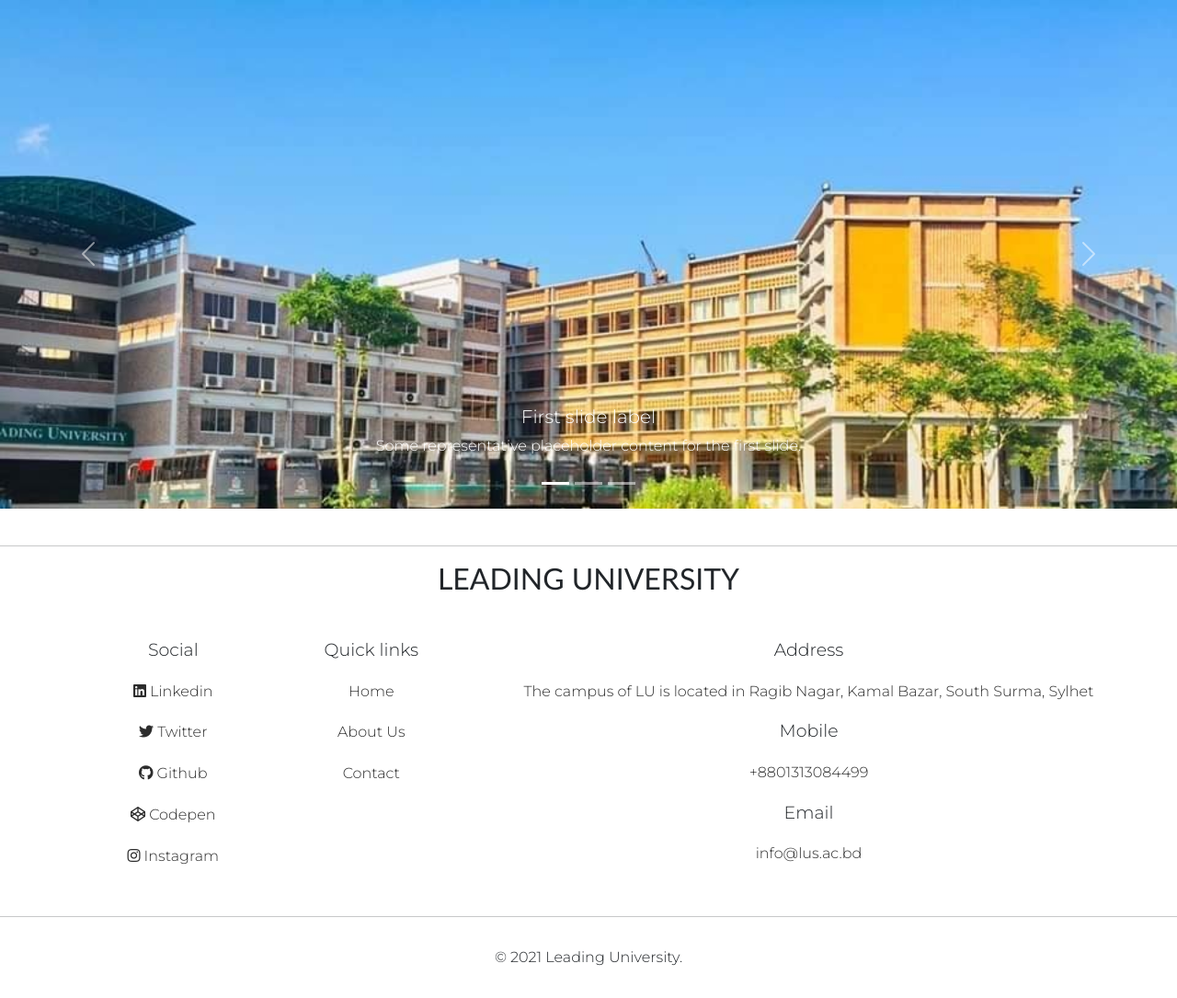
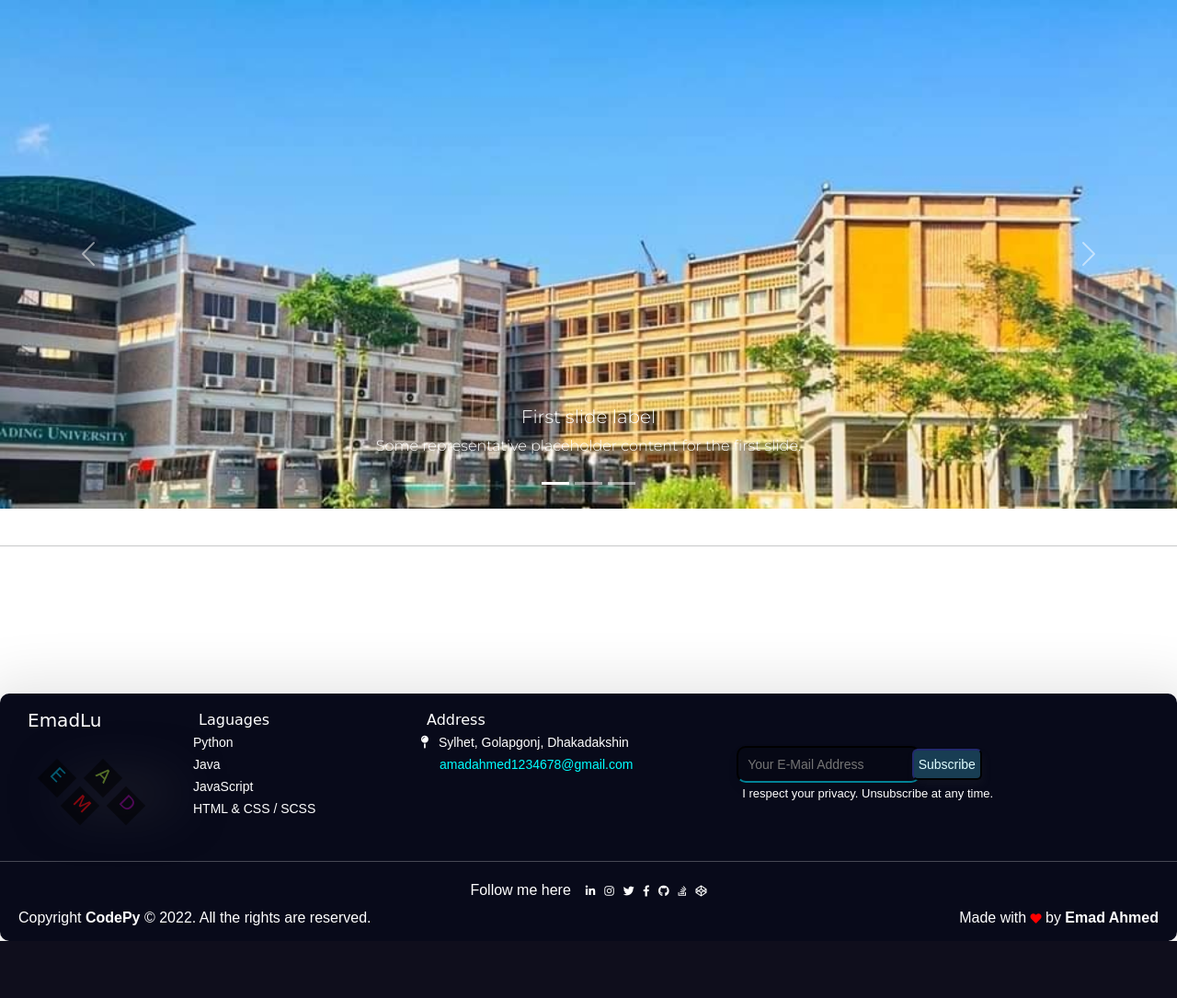
Before and after one commit to Emad-ahmed/University_Management_System, a Django app: page / in a window 1280 px wide. Shown: the part 229-1314 px from the top of the page at 92% size. After the commit the page ends 1252 px from the top, so only its background shows below. Run offline with Django 3.2, Linux system fonts and the light colour scheme; some libraries are stand-ins or nearby versions.

Commit message:
changemany

```diff
--- a/myversity/templates/base.html
+++ b/myversity/templates/base.html
@@ -7,6 +7,7 @@
     <meta name="viewport" content="width=device-width, initial-scale=1.0" />
     <title>{% block title %}{% endblock title %}</title>
     <link rel="stylesheet" href="{% static 'css/home.css' %}" />
+    <link rel="stylesheet" href="{% static 'css/footer.css' %}" />
     <link
       rel="stylesheet"
       href="https://maxcdn.bootstrapcdn.com/bootstrap/4.0.0/css/bootstrap.min.css"
@@ -143,62 +144,103 @@
     {% block content %}{% endblock content %} <br />
 
     <hr / > {% comment %} Footer {% endcomment %}
-    <div class="footer text-center">
-      <div class="heading">
-        <h2>Leading University</h2>
-      </div>
-      <div class="content">
-        <div class="social-media ms-5">
-          <h4>Social</h4>
-          <p>
-            <a href="https://www.linkedin.com/in/sanket-bodke-995b5b205/"
-              ><i class="fab fa-linkedin"></i> Linkedin</a
-            >
-          </p>
-          <p>
-            <a href="https://twitter.com/Sanket46171296"
-              ><i class="fab fa-twitter"></i> Twitter</a
-            >
-          </p>
-          <p>
-            <a href="https://github.com/sanketbodke"
-              ><i class="fab fa-github"></i> Github</a
-            >
-          </p>
-          <p>
-            <a href="https://codepen.io/sanketbodke"
-              ><i class="fab fa-codepen"></i> Codepen</a
-            >
-          </p>
-          <p>
-            <a href="https://www.instagram.com/imsanketbodke/?hl=en"
-              ><i class="fab fa-instagram"></i> Instagram</a
-            >
-          </p>
+
+    <link
+      href="https://use.fontawesome.com/releases/v5.0.1/css/all.css"
+      rel="stylesheet"
+    />
+
+    <footer>
+      <div class="row-footer">
+        <div class="site-logo">
+          <span>EmadLu</span>
+          <ul class="main-nav">
+            <li class="item1">
+              <span>E</span>
+            </li>
+            <li class="item2">
+              <span>M</span>
+            </li>
+            <li class="item3">
+              <span>A</span>
+            </li>
+            <li class="item4">
+              <span>D</span>
+            </li>
+          </ul>
         </div>
-        <div class="links ms-5">
-          <h4>Quick links</h4>
-          <p><a href="#">Home</a></p>
-          <p><a href="#">About Us</a></p>
-          <p><a href="#">Contact</a></p>
+        <div class="site-links">
+          <span>Laguages</span>
+          <ul class="list-links">
+            <li><a>Python</a></li>
+            <li><a>Java</a></li>
+            <li><a>JavaScript</a></li>
+            <li><a>HTML & CSS / SCSS</a></li>
+          </ul>
         </div>
-        <div class="details ms-5">
-          <h4 class="address">Address</h4>
-          <p>
-            The campus of LU is located in Ragib Nagar, Kamal Bazar, South
-            Surma, Sylhet
-          </p>
-          <h4 class="mobile">Mobile</h4>
-          <p><a href="#">+8801313084499</a></p>
-          <h4 class="mail">Email</h4>
-          <p><a href="#">info@lus.ac.bd</a></p>
+        <div class="adr-email">
+          <span>Address</span>
+          <ul class="">
+            <li class="location">
+              <a
+                ><i class="fas fa-map-pin"></i>Sylhet, Golapgonj,
+                Dhakadakshin</a
+              >
+            </li>
+            <li class="email">
+              <a href="mailto:amadahmed1234678@gmail.com?subject=subject text"
+                >amadahmed1234678@gmail.com</a
+              >
+            </li>
+          </ul>
+        </div>
+        <div class="subscribe-form">
+          <input type="email" placeholder="Your E-Mail Address" />
+          <button type="submit">Subscribe</button>
+          <p>I respect your privacy. Unsubscribe at any time.</p>
         </div>
       </div>
-      <footer>
-        <hr />
-        &copy; 2021 Leading University.
-      </footer>
-    </div>
+
+      <hr class="mainhr" />
+
+      <div class="row-footer">
+        <div class="follow-icons">
+          <li><span>Follow me here</span></li>
+          <li>
+            <a href="#"><i class="fab fa-linkedin-in"></i></a>
+          </li>
+          <li>
+            <a href="#"><i class="fab fa-instagram"></i></a>
+          </li>
+          <li>
+            <a href="#"><i class="fab fa-twitter"></i></a>
+          </li>
+          <li>
+            <a href="#"><i class="fab fa-facebook-f"></i></a>
+          </li>
+          <li>
+            <a href="#"><i class="fab fa-github"></i></a>
+          </li>
+          <li>
+            <a href="#"><i class="fab fa-stack-overflow"></i></a>
+          </li>
+          <li>
+            <a href="#"><i class="fab fa-codepen"></i></a>
+          </li>
+        </div>
+      </div>
+
+      <div class="row-footer">
+        <div class="right-dis">
+          Made with
+          <i style="color: red; font-size: 12px" class="fas fa-heart"></i> by
+          <strong>Emad Ahmed</strong>
+        </div>
+        <div class="left-dis">
+          Copyright <strong>CodePy</strong> © 2022. All the rights are reserved.
+        </div>
+      </div>
+    </footer>
 
     <script
       src="https://cdn.jsdelivr.net/npm/bootstrap@5.0.2/dist/js/bootstrap.bundle.min.js"
--- a/myversity/templates/login.html
+++ b/myversity/templates/login.html
@@ -12,7 +12,7 @@
     <form action="">
       <h1>Login Form</h1>
       <div>
-        <input type="text" placeholder="Username" required="" id="username" />
+        <input type="number" placeholder="Id No" required="" id="id_no" />
       </div>
       <div>
         <input
--- a/myversity/views/register.py
+++ b/myversity/views/register.py
@@ -35,5 +35,4 @@
             messages.success(request, 'Profile details updated.')
             return render(request, 'register.html', {'form': fm})
         except:
-            messages.error(request, 'Something Wrong Happened')
             return render(request, 'register.html', {'form': fm})
--- /dev/null
+++ b/static/css/footer.css
@@ -0,0 +1,291 @@
+footer {
+    box-sizing: border-box;
+    position: relative;
+    margin: 10rem 0px 0px 0px;
+    background-color: #080a1a;
+    color: #ffffff;
+    font-style: normal;
+    padding: 4px 0 10px;
+    line-height: 24px;
+    font-family: 'Tajawal', sans-serif;
+    word-break: normal;
+    border-radius: 10px;
+    box-shadow: 2px 6px 60px 20px rgba(0, 0, 0, 0.1);
+}
+
+.row-footer {
+    padding: 3px 20px 3px 20px;
+}
+
+.row-footer::after {
+    content: "";
+    clear: both;
+    display: table;
+}
+
+hr {
+    width: 100%;
+    border: none;
+    border-top: 0.1rem ridge rgba(100, 150, 173, 0.596);
+}
+
+@import url('https://fonts.googleapis.com/css2?family=Oregano&display=swap');
+.site-logo {
+    float: left;
+    width: 15%;
+    padding: 10px;
+}
+
+.site-logo span {
+    font-family: 'Oregano', cursive;
+    font-size: 20px;
+}
+
+.main-nav {
+    position: absolute;
+    top: 40%;
+    left: 6%;
+    margin: 0;
+    padding: 0;
+    width: 100px;
+    height: -1px;
+    box-shadow: 2px 2px 60px 8px rgba(102, 98, 98, 0.5);
+}
+
+.main-nav li {
+    list-style: none;
+    position: absolute;
+    width: 30px;
+    height: 30px;
+    background: #000;
+    transform: rotate(45deg);
+    transition: 0.5s;
+    margin: -30px;
+    opacity: 0.5;
+}
+
+.main-nav li:hover {
+    opacity: 1;
+}
+
+.main-nav li span {
+    margin-left: 6.5px;
+}
+
+.main-nav li.item1 {
+    top: 0;
+    left: 0;
+    color: #00a9c7;
+}
+
+.main-nav li.item2 {
+    bottom: 0;
+    left: 25%;
+    color: red;
+}
+
+.main-nav li.item3 {
+    top: 0;
+    left: 50%;
+    color: yellowgreen;
+}
+
+.main-nav li.item4 {
+    bottom: 0;
+    left: 75%;
+    color: darkmagenta;
+}
+
+.site-links {
+    float: left;
+    width: 20%;
+    padding: 10px;
+}
+
+@import url('https://fonts.googleapis.com/css2?family=Gruppo&display=swap');
+.site-links span {
+    font-family: 'Gruppo', cursive;
+}
+
+ul.list-links {
+    list-style-type: none;
+}
+
+ul.list-links li {
+    font-size: 14px;
+    margin-left: -38px;
+}
+
+.adr-email {
+    float: left;
+    width: 28%;
+    padding: 10px;
+}
+
+.adr-email span {
+    font-family: 'Gruppo', cursive;
+}
+
+.adr-email ul {
+    font-size: 14px;
+    list-style-type: none;
+    margin-left: -38px;
+}
+
+.location i {
+    margin-right: 11px;
+}
+
+.email a {
+    margin-left: 20px;
+    text-decoration: none;
+    color: aqua;
+}
+
+.email:hover a {
+    color: #00a9c7;
+}
+
+.subscribe-form {
+    float: left;
+    margin-top: 50px;
+}
+
+.subscribe-form>input {
+    width: 200px;
+    background: rgba(0, 0, 0, 0.205);
+    border-radius: 10px;
+    border-color: #013942;
+    color: gray;
+    font-size: 14px;
+    border: 0.1 ridge;
+    box-shadow: 0 6px 10px 0 rgba(0, 0, 0, .1);
+    outline: 0;
+    padding: 6px 10px;
+}
+
+.subscribe-form>input:focus {
+    border-color: #00a9c7;
+    color: beige;
+}
+
+.subscribe-form>button {
+    display: inline-block;
+    background: #183d53;
+    color: rgb(223, 254, 255);
+    font-size: 14px;
+    border-radius: 6px;
+    border: 0.1 solid;
+    border-color: #080a1a;
+    outline: 0;
+    margin-left: -14px;
+    box-shadow: 2px 6px 10px 0 rgba(82, 82, 82, 0.1);
+    padding: 3px 5px;
+    transition: all 200ms ease-in;
+    cursor: pointer;
+}
+
+.subscribe-form>button:hover {
+    background-color: #151e50;
+}
+
+.subscribe-form>p {
+    margin-left: 6px;
+    font-size: 13px;
+}
+
+.follow-icons {
+    display: flex;
+    justify-content: center;
+}
+
+.follow-icons li {
+    margin: 0 5px;
+    list-style: none;
+}
+
+.follow-icons li i {
+    font-size: 12px;
+    font-weight: 0;
+    color: #fff;
+}
+
+.follow-icons li span {
+    padding-right: 6px;
+}
+
+.arrow {
+    visibility: visible;
+    padding-right: 15px;
+    position: relative;
+    animation: mymove 5s infinite;
+}
+
+@keyframes mymove {
+    0% {
+        left: 0px;
+    }
+    25% {
+        left: 15px;
+    }
+    50% {
+        left: 0px
+    }
+    75% {
+        left: 15px;
+    }
+    100% {
+        left: 0px;
+    }
+}
+
+.right-dis {
+    float: right;
+}
+
+.left-dis {
+    float: left;
+}
+
+@media (max-width:900px) {
+    .subscribe-form {
+        width: 100%;
+        text-align: center;
+        margin-bottom: 5px;
+    }
+    .subscribe-form>p {
+        margin-left: -5px;
+    }
+    .site-logo {
+        float: left;
+        width: 28%;
+        padding: 10px;
+    }
+    .main-nav {
+        top: 30%;
+        left: 12%;
+    }
+    .site-links {
+        float: left;
+        width: 20%;
+        padding: 10px;
+    }
+    .adr-email {
+        width: 35%;
+    }
+    .adr-email .email {
+        font-size: 12px;
+    }
+}
+
+@media (max-width:600px) {
+    .right-dis {
+        margin-top: 20px;
+        width: 100%;
+        text-align: center;
+    }
+    .left-dis {
+        width: 100%;
+        text-align: center;
+    }
+}
--- a/static/css/home.css
+++ b/static/css/home.css
@@ -216,58 +216,6 @@
 /* End Navbar */
 
 
-/* Start Footer */
-
-
-/* Generic styling */
-
-footer {
-    width: 100%;
-    height: 100%;
-}
-
-.footer .heading {
-    max-width: 1010px;
-    width: 90%;
-    text-transform: uppercase;
-    margin: 0 auto;
-    margin-bottom: 3rem;
-    font-family: "Gill Sans", "Gill Sans MT", Calibri, "Trebuchet MS", sans-serif;
-}
-
-.footer .content {
-    display: flex;
-    justify-content: space-evenly;
-    margin: 1.5rem;
-}
-
-.footer .content p {
-    margin-bottom: 1.3rem;
-    color: rgba(0, 0, 0, 0.829);
-}
-
-.footer .content a {
-    text-decoration: none;
-    color: rgb(0, 0, 0, 0.829);
-}
-
-.footer .content a:hover {
-    border-bottom: 1px solid rgba(0, 0, 0, 0.829);
-}
-
-.footer .content h4 {
-    margin-bottom: 1.3rem;
-    font-size: 19px;
-}
-
-footer {
-    text-align: center;
-    margin-bottom: 2rem;
-}
-
-footer hr {
-    margin: 2rem 0;
-}
 
 @media (max-width: 767px) {
     .footer .content {
```
Also changed, not shown: myversity/forms.py (+24 -2 lines), myversity/models/registration.py (+14 -3 lines), myversity/templates/stuentregister.html (+13 -0 lines), static/css/login.css (+14 -3 lines), db.sqlite3.
